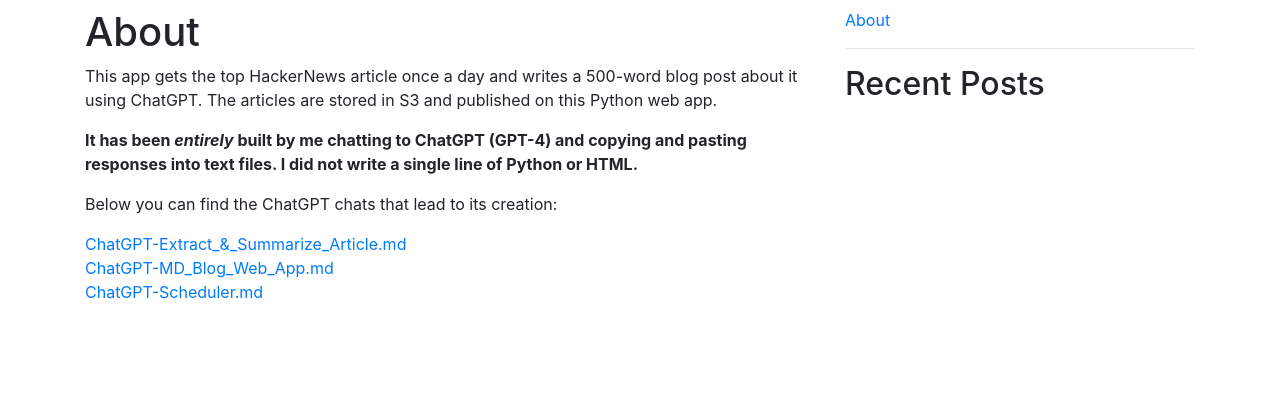
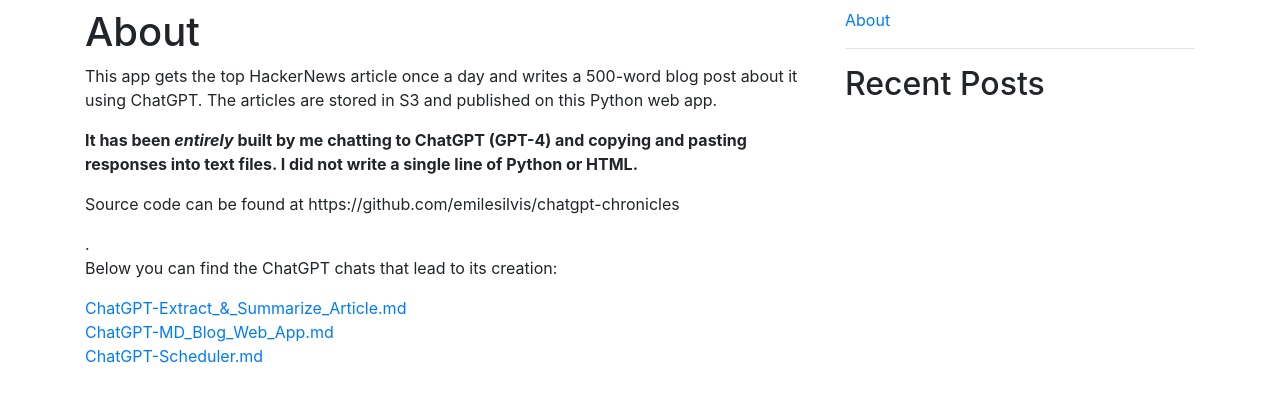
Before and after one commit to emilesilvis/chatgpt-chronicles, a Flask app: page /about/ in a window 1280 px wide. Shown: the part 48-450 px from the top of the page. Run offline with Flask 2, Linux system fonts and the light colour scheme; data that the repository does not hold is empty; some libraries are stand-ins or nearby versions.

Commit message:
feat: add more information to README.md and about.html

```diff
--- a/templates/about.html
+++ b/templates/about.html
@@ -8,6 +8,8 @@
 
   <p><strong>It has been <i>entirely</i> built by me chatting to ChatGPT (GPT-4) and copying and pasting responses into text files. I  did not write a single line of Python or HTML.</strong></p>
 
+  <p>Source code can be found at https://github.com/emilesilvis/chatgpt-chronicles</p>.
+
   <p>Below you can find the ChatGPT chats that lead to its creation:</p>
 
   {% for prompt in prompts %}
```
Also changed, not shown: README.md.
